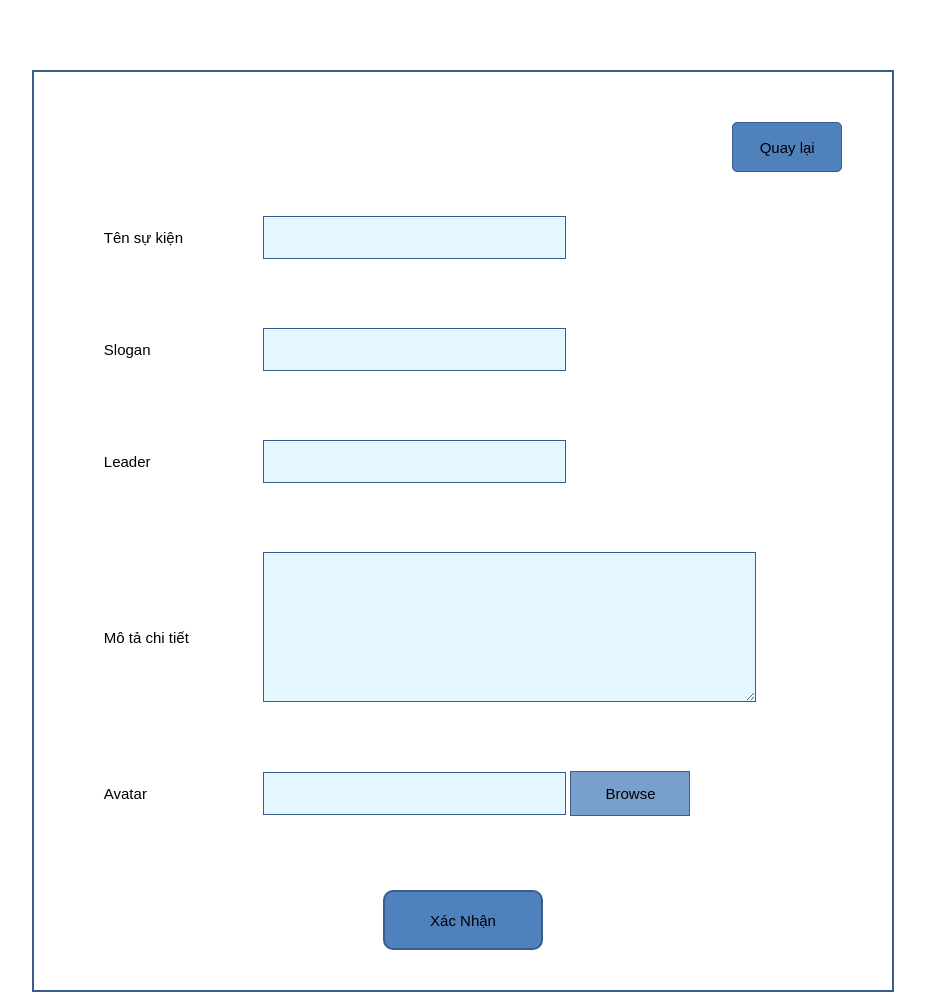
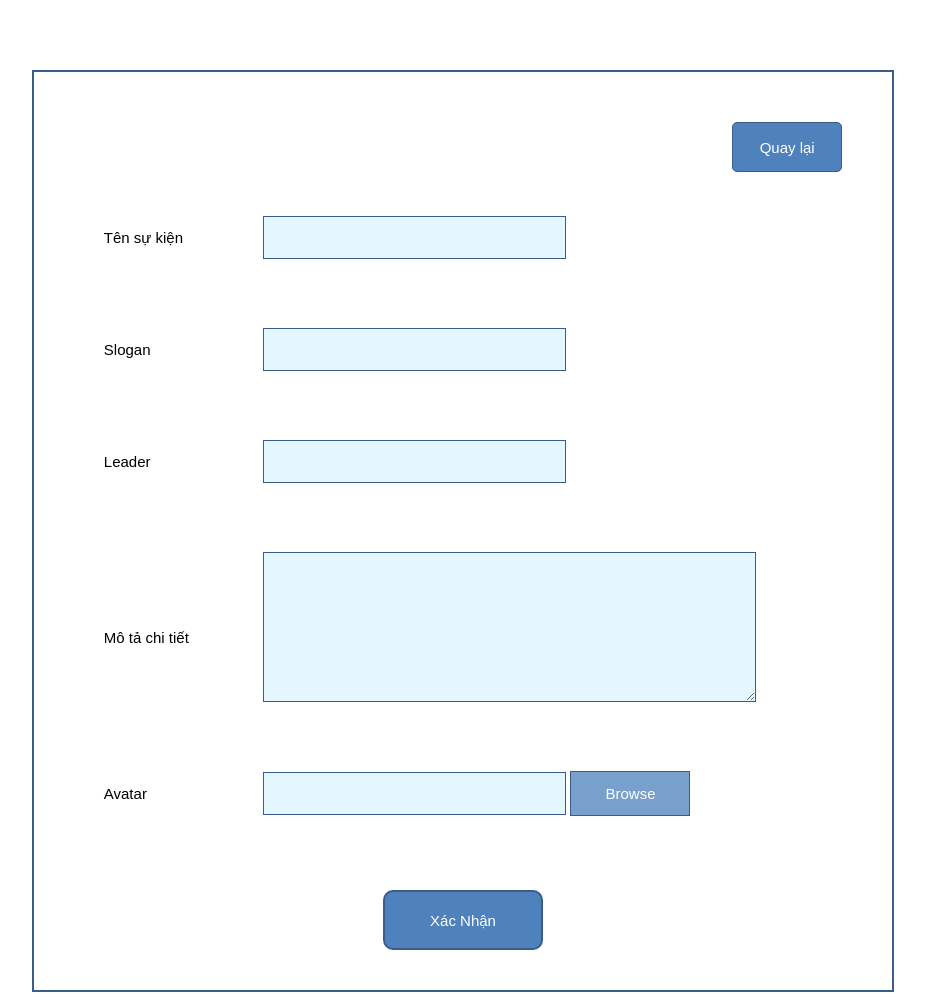
Before and after one commit to maih1/-No5_quan_ly_su_kien, a PHP site: template app/view/event_add/EventAddInput.php in a window 1280 px wide. Shown: the whole page, without its empty margins (177-1102 px from the left). Run offline with PHP 8.4, Linux system fonts and the light colour scheme; the template is opened without the code that fills it, so the values that code supplies are empty.

Commit message:
update css event add

```diff
--- a/web/css/EventAdd.css
+++ b/web/css/EventAdd.css
@@ -56,14 +56,14 @@ input[type="file"] {
     padding: 10px;
     width: 120px;
     height: 45px;
-    color: rgb(0, 0, 0);
+    color: white;
     background-color: #4f81bdc2;
     border:1px solid #385D8A;
     cursor: pointer;
 }
 
 #custom-button:hover,  #back-home:hover, .center-block:hover{
-  background-color: #e4f6ff;
+  background-color: #629de4;
 }
 
 .button-submit {
@@ -74,7 +74,7 @@ input[type="file"] {
 
 .center-block {
     cursor: pointer;
-    color: black;
+    color: white;
     background-color: #4f81bd;
     border:2px solid #385D8A;
     float: none;
@@ -91,7 +91,7 @@ input[type="file"] {
 #back-home {
     width: 110px;
     height: 50px;
-    color: rgb(0, 0, 0);
+    color: white;
     padding: 10px;
     background-color: #4f81bd;
     border: 1px solid #385D8A;
```
